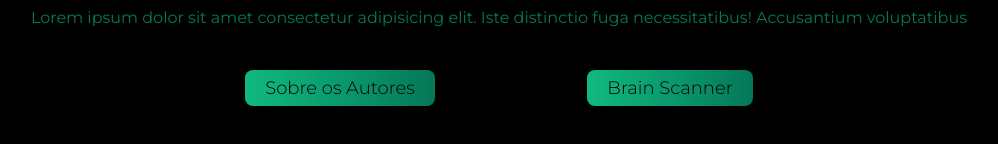
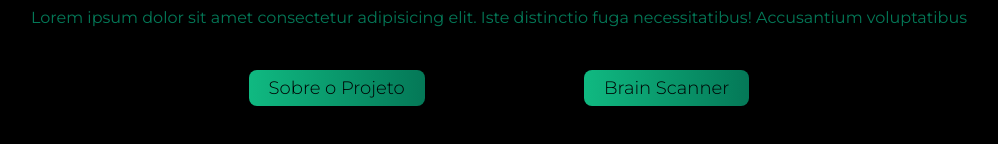
Before and after one commit to rodrfentanes21/ti6-front, a Next.js app: page / in a window 1280 px wide. Shown: the part 378-522 px from the top of the page, without its empty margins (141-1139 px from the left). Built offline with nearby package versions, Linux system fonts and the light colour scheme.

Commit message:
changed routing and text

```diff
--- /dev/null
+++ b/app/about/page.tsx
@@ -0,0 +1,3 @@
+export default function Home() {
+	return <div className='text-underline'>about</div>;
+}
--- a/app/authors/page.tsx
+++ /dev/null
@@ -1,3 +0,0 @@
-export default function Home() {
-	return <div className='text-underline'>authors</div>;
-}
--- a/components/MainPage/Hero.tsx
+++ b/components/MainPage/Hero.tsx
@@ -14,9 +14,9 @@ function Hero() {
 			</div>
 			<div className=' flex flex-col gap-5 xl:flex-row xl:justify-around xl:w-2/4'>
 				<Link
-					href='/authors'
+					href='/about'
 					className='bg-gradient-to-r from-emerald-500 via-emerald-700 to-emerald-900 transition-all bg-size-200 bg-pos-0 duration-500 hover:bg-pos-100 text-black text-lg font-light rounded-lg px-5 py-1 select-none'>
-					Sobre os Autores
+					Sobre o Projeto
 				</Link>
 				<Link
 					href='/scanner'
```
